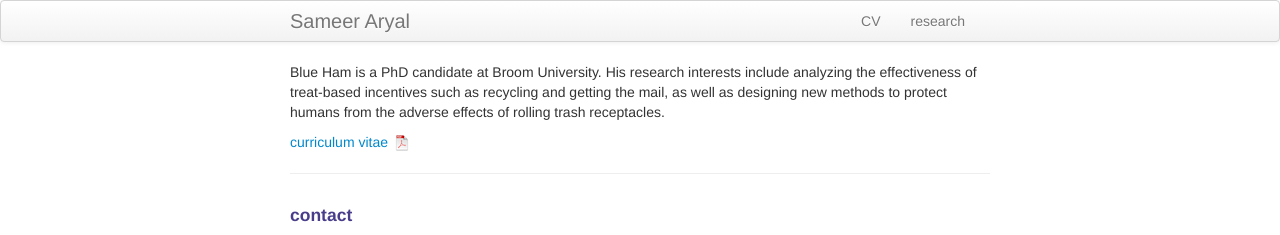
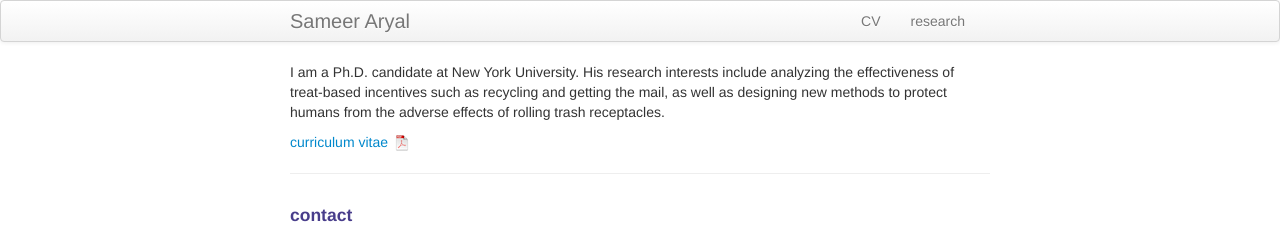
Before and after one commit to sameer-aryal/sameer-aryal.github.io, a Jekyll site: the page built from index.md, in a window 1280 px wide. Shown: the top 235 px of the page. Built offline with Jekyll 4.4.1, drawn with Linux system fonts in a browser that asks for light colours; part of the change alters nothing that is shown.

Commit message:
Updating index

```diff
--- a/index.md
+++ b/index.md
@@ -1,11 +1,11 @@
 ---
 layout: frontpage
-title: Blue Ham
-description: Blue Ham is a PhD candidate at Broom University.
-keywords: Blue, Ham, treats, recycling, mail, being a good boy
+title: Sameer Aryal
+description: Sameer Aryal is a PhD candidate at New Y.
+keywords: Sameer Aryal, NYU, NYUMC, genomics, bioinformatics, fragile X syndrome, learning, memory, protein synthesis, mRNA translation, ribosome profiling, RNA-seq
 ---
 
-Blue Ham is a PhD candidate at Broom University. His research interests include analyzing the effectiveness of treat-based incentives such as recycling and getting the mail, as well as designing new methods to protect humans from the adverse effects of rolling trash receptacles.
+I am a Ph.D. candidate at New York University. His research interests include analyzing the effectiveness of treat-based incentives such as recycling and getting the mail, as well as designing new methods to protect humans from the adverse effects of rolling trash receptacles.
 
 [curriculum vitae ![CV as pdf]({{ BASE_PATH }}/pages/icons16/pdf-icon.png)]({{ BASE_PATH }}/assets/CV.pdf)<br/>
 
```
